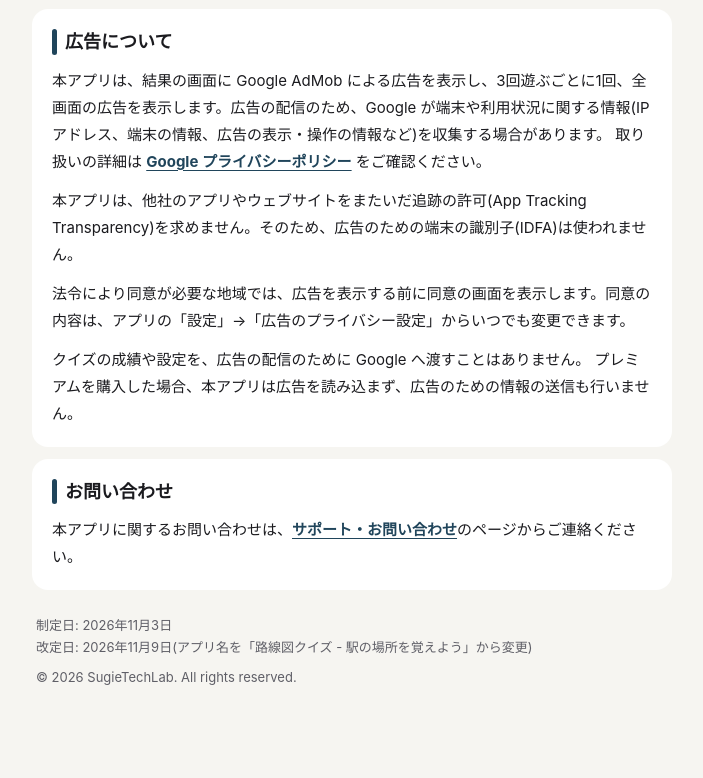
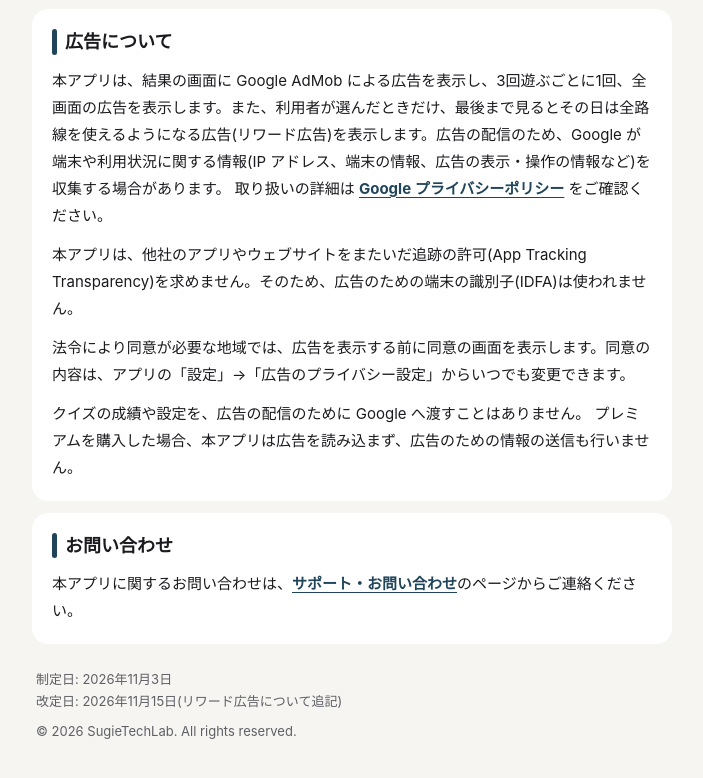
Before and after one commit to TakashiSugie/store, a plain HTML site: page privacy-policy/rosenzu-quiz/index.html in a window 1280 px wide. Shown: the part 1521-2299 px from the top of the page, without its empty margins (288-991 px from the left). Before the commit the page ends 2266 px from the top, so only its background shows below. Drawn offline with Linux system fonts and the light colour scheme.

Commit message:
駅みっけ のプライバシーポリシーに、リワード広告について一文を足した(1.2.0)
Co-Authored-By: Claude Opus 5.5 <noreply@anthropic.com>
Claude-Session: https://claude.ai/code/session_01SQshQHPgiyGcFFv3AwKXNV

```diff
--- a/privacy-policy/rosenzu-quiz/index.html
+++ b/privacy-policy/rosenzu-quiz/index.html
@@ -89,7 +89,7 @@
       <h2 class="section__heading">広告について</h2>
       <div class="section__body">
         <p>
-          本アプリは、結果の画面に Google AdMob による広告を表示し、3回遊ぶごとに1回、全画面の広告を表示します。広告の配信のため、Google が端末や利用状況に関する情報(IP アドレス、端末の情報、広告の表示・操作の情報など)を収集する場合があります。
+          本アプリは、結果の画面に Google AdMob による広告を表示し、3回遊ぶごとに1回、全画面の広告を表示します。また、利用者が選んだときだけ、最後まで見るとその日は全路線を使えるようになる広告(リワード広告)を表示します。広告の配信のため、Google が端末や利用状況に関する情報(IP アドレス、端末の情報、広告の表示・操作の情報など)を収集する場合があります。
           取り扱いの詳細は <a href="https://policies.google.com/privacy" target="_blank" rel="noopener noreferrer">Google プライバシーポリシー</a> をご確認ください。
         </p>
         <p>
@@ -119,7 +119,7 @@
     <footer class="page-footer">
       <div class="page-footer__dates">
         制定日: 2026年11月3日<br>
-        改定日: 2026年11月9日(アプリ名を「路線図クイズ - 駅の場所を覚えよう」から変更)
+        改定日: 2026年11月15日(リワード広告について追記)
       </div>
       <div class="page-footer__copyright">
         &copy; 2026 SugieTechLab. All rights reserved.
```
